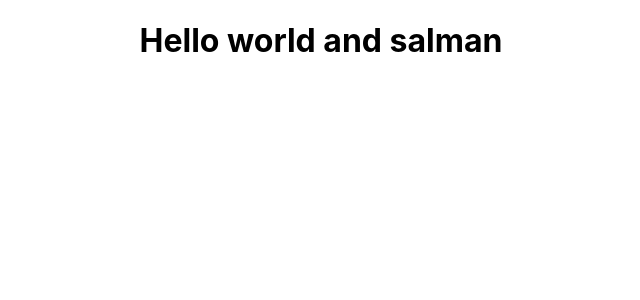
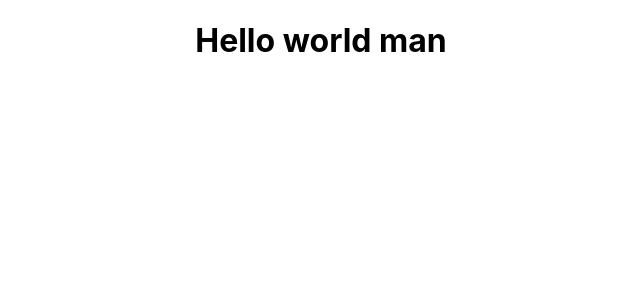
Before and after one commit to salmansami999/project003, a React (Create React App) app: page / in a window 1280 px wide. Shown: the top 300 px of the page, without its empty margins (319-959 px from the left). Built offline with nearby package versions, Linux system fonts and the light colour scheme.

Commit message:
Last deployment

```diff
--- a/src/App.js
+++ b/src/App.js
@@ -4,7 +4,7 @@ import './App.css';
 function App() {
   return (
     <div className="App">
-      <h1>Hello world and salman</h1>
+      <h1>Hello world man</h1>
     </div>
   );
 }
```
